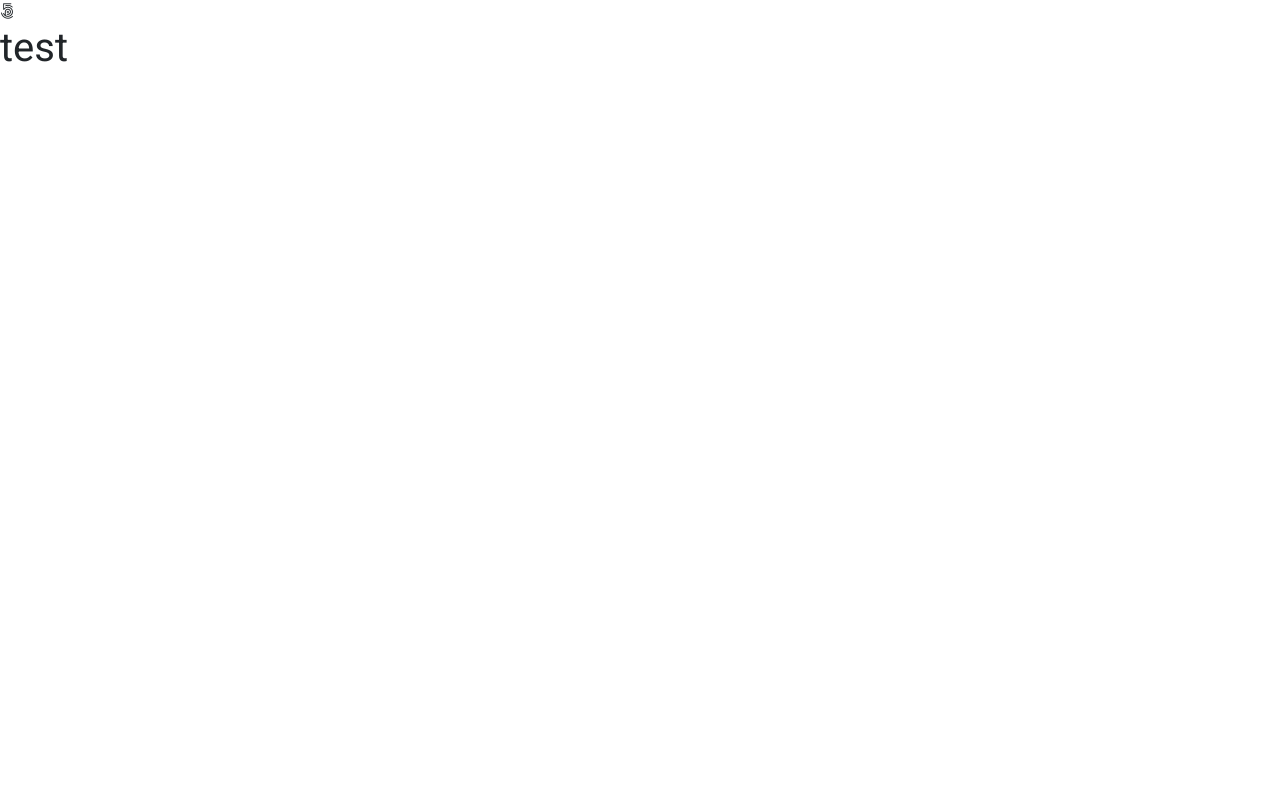
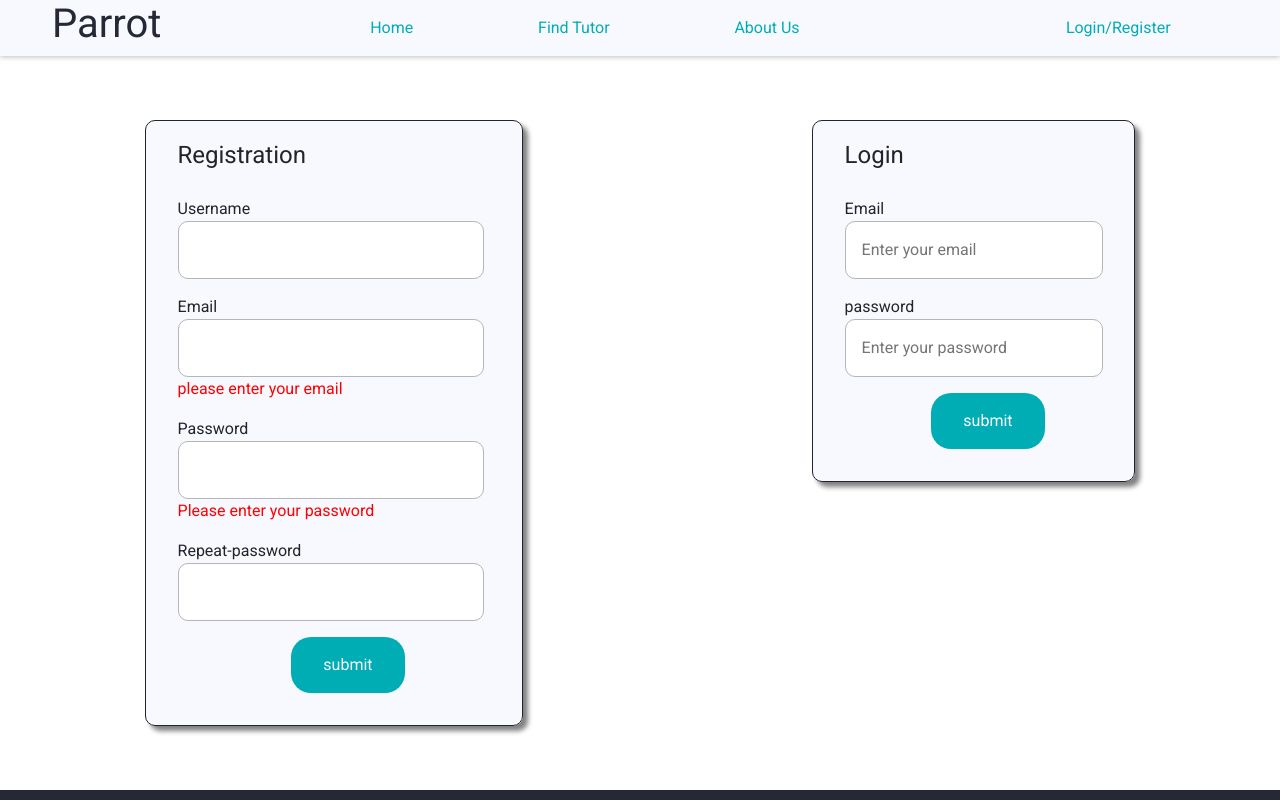
Before and after one commit to Project5ReactHooks/Parrot, a React (Create React App) app: page /login in a window 1280 px wide. Shown: the top 800 px of the page. Built offline with nearby package versions, Linux system fonts and the light colour scheme.

Commit message:
merge day 1 work

```diff
--- a/src/App.js
+++ b/src/App.js
@@ -1,13 +1,71 @@
-import React from 'react'
-import './style/App.css';
+import React from "react";
+import "./style/App.css";
+import { BrowserRouter, Routes, Route } from "react-router-dom";
+import ManageProfile from "./manageAccount/ManageProfile";
+import ManageReservations from "./manageAccount/ManageReservations";
+import LandingPage from "./pages/LandingPage";
+import OurNavBar from "./components/OurNavBar";
+
+import Registration from "./pages/Registration";
+import Booking from "./pages/Booking";
+import About from "./pages/About";
+import Account from "./manageAccount/Account";
+
+import { useState, createContext } from "react";
+import Footer from "./components/Footer";
+export const UserContext = createContext();
 
 function App() {
+  const [userSignupInformation, setUserSignupInformation] = useState({
+    username: "",
+    email: "",
+    password: "",
+    repeatPassword: "",
+    userimage: "",
+  });
+
+  const [userLoginInformation, setUserLoginInformation] = useState({
+    loginEmail: "",
+    loginPassword: "",
+  });
+
+  const [submitted, setSubmitted] = useState(false);
+  const [logged, setLogged] = useState(false);
   return (
-    <div className='appContainer'>
-      <i class="fab fa-500px"></i>
-      <h1>test</h1>
+    <div className="appContainer">
+      <BrowserRouter>
+        <UserContext.Provider
+          value={{
+            logged,
+            setLogged,
+            userLoginInformation,
+            setUserLoginInformation,
+            userSignupInformation,
+            setUserSignupInformation,
+            submitted,
+            setSubmitted,
+          }}
+        >
+          {/* <Registration /> */}
+          <OurNavBar />
+          <Routes>
+            <Route path="/" element={<LandingPage />} />
+            <Route path="/findtutor" element={<Booking />} />
+            <Route path="/about" element={<About />} />
+            <Route path="account" element={<Account />}>
+              <Route path="test" element={<ManageProfile />} />
+              <Route
+                path="ManageReservations"
+                element={<ManageReservations />}
+              />
+            </Route>
+            <Route path="/login" element={<Registration />} />
+          </Routes>
+          <Footer />
+        </UserContext.Provider>
+      </BrowserRouter>
     </div>
-  )
+  );
 }
 
-export default App
+export default App;
--- a/src/components/BookingCardInfo.js
+++ b/src/components/BookingCardInfo.js
@@ -1,89 +1,89 @@
-import React, { useState } from 'react';
-import BookingCard from './BookingCard';
-import '../style/Booking.css';
-
+import React, { useState } from "react";
+import BookingCard from "./BookingCard";
+import "../style/Booking.css";
 
 function BookingCardInfo() {
-    const [booking, setBooking] = useState(
-
-        [
+  const [booking, setBooking] = useState([
     {
       id: 1,
-                tutorImg: 'tutor1.jpg',
-                tutorName: 'Jane',
+      tutorImg: "tutor1.jpg",
+      tutorName: "Jane",
       tutorExp: 7,
-                tutorDes: 'Hello!my hobbies are drawing ,playing video games and I really love teaching :)',
-                tutorPrice: 50
+      tutorDes:
+        "Hello!my hobbies are drawing ,playing video games and I really love teaching :)",
+      tutorPrice: 50,
     },
     {
       id: 2,
-                tutorImg: 'tutor2.jpg',
-                tutorName: 'Brad',
+      tutorImg: "tutor2.jpg",
+      tutorName: "Brad",
       tutorExp: 8,
-                tutorDes: 'Hello!my hobbies are drawing ,playing video games and I really love teaching :)',
-                tutorPrice: 60
+      tutorDes:
+        "Hello!my hobbies are drawing ,playing video games and I really love teaching :)",
+      tutorPrice: 60,
     },
     {
       id: 3,
-                tutorImg: 'tutor7.jpg',
-                tutorName: 'Victoria',
+      tutorImg: "tutor7.jpg",
+      tutorName: "Victoria",
       tutorExp: 10,
-                tutorDes: 'Hello!my hobbies are drawing ,playing video games and I really love teaching :)',
-                tutorPrice: 50
+      tutorDes:
+        "Hello!my hobbies are drawing ,playing video games and I really love teaching :)",
+      tutorPrice: 50,
     },
     {
       id: 4,
-                tutorImg: 'tutor5.jpg',
-                tutorName: 'Sara',
+      tutorImg: "tutor5.jpg",
+      tutorName: "Sara",
       tutorExp: 3,
-                tutorDes: 'Hello!my hobbies are drawing ,playing video games and I really love teaching :)',
-                tutorPrice: 30
+      tutorDes:
+        "Hello!my hobbies are drawing ,playing video games and I really love teaching :)",
+      tutorPrice: 30,
     },
     {
       id: 5,
-                tutorImg: 'tutor6.jpg',
-                tutorName: 'Margret',
+      tutorImg: "tutor6.jpg",
+      tutorName: "Margret",
       tutorExp: 9,
-                tutorDes: 'Hello!my hobbies are drawing ,playing video games and I really love teaching :)',
-                tutorPrice: 70
+      tutorDes:
+        "Hello!my hobbies are drawing ,playing video games and I really love teaching :)",
+      tutorPrice: 70,
     },
     {
       id: 6,
-                tutorImg: 'tutor7.jpg',
-                tutorName: 'Victoria',
+      tutorImg: "tutor7.jpg",
+      tutorName: "Victoria",
       tutorExp: 10,
-                tutorDes: 'Hello!my hobbies are drawing ,playing video games and I really love teaching :)',
-                tutorPrice: 50
+      tutorDes:
+        "Hello!my hobbies are drawing ,playing video games and I really love teaching :)",
+      tutorPrice: 50,
     },
     {
       id: 7,
-                tutorImg: 'tutor2.jpg',
-                tutorName: 'Brad',
+      tutorImg: "tutor2.jpg",
+      tutorName: "Brad",
       tutorExp: 8,
-                tutorDes: 'Hello!my hobbies are drawing ,playing video games and I really love teaching :)',
-                tutorPrice: 60
+      tutorDes:
+        "Hello!my hobbies are drawing ,playing video games and I really love teaching :)",
+      tutorPrice: 60,
     },
     {
       id: 8,
-                tutorImg: 'tutor1.jpg',
-                tutorName: 'Jane',
+      tutorImg: "tutor1.jpg",
+      tutorName: "Jane",
       tutorExp: 7,
-                tutorDes: 'Hello!my hobbies are drawing ,playing video games and I really love teaching :)',
-                tutorPrice: 50
-            }
-
-        ]
+      tutorDes:
+        "Hello!my hobbies are drawing ,playing video games and I really love teaching :)",
+      tutorPrice: 50,
+    },
+  ]);
+  return (
+    <div className="container">
+      {booking.map((item) => {
+        return <BookingCard key={item.id} item={item} />;
+      })}
+    </div>
   );
-    return (
-        <div className='container'>
-            {console.log(booking)}
-            {
-                booking.map((item) => {
-                    return <BookingCard key={item.id} item={item} />
-                })
-            }
-        </div>
-    )
 }
 
 export default BookingCardInfo;
--- a/src/components/OurNavBar.js
+++ b/src/components/OurNavBar.js
@@ -1,5 +1,6 @@
 import React from "react";
-import '../style/OurNavBar.css'
+import "../style/OurNavBar.css";
+import { Link } from "react-router-dom";
 
 function OurNavBar() {
   return (
@@ -10,18 +11,18 @@ function OurNavBar() {
       <div className="pagesLinks">
         <ul>
           <li>
-            <a href="">Home</a>
+            <Link to="/">Home</Link>
           </li>
           <li>
-            <a href="">Find Tutor</a>
+            <Link to="/findtutor">Find Tutor</Link>
           </li>
           <li>
-            <a href="">About Us</a>
+            <Link to="/about">About Us</Link>
           </li>
         </ul>
         <ul>
           <li>
-            <a href="">Login/Register</a>
+            <Link to="/login">Login/Register</Link>
           </li>
         </ul>
       </div>
--- a/src/manageAccount/Account.jsx
+++ b/src/manageAccount/Account.jsx
@@ -1,24 +1,29 @@
 import React from "react";
 import ManageProfile from "./ManageProfile";
 import ManageReservations from "./ManageReservations";
-import { Routes, Route} from "react-router-dom";
+import { Routes, Route, Outlet } from "react-router-dom";
 import { Link } from "react-router-dom";
-import '../style/navAccount.css'
+import "../style/navAccount.css";
 
 const Account = () => {
   return (
     <section className="account">
       <h2 className="accountTitle">My Account</h2>
       <div className="navBarAccount">
-      <ul className="navAccount">
-      <li><Link to="/" className="linkAccount">Profile</Link></li>
-      <li><Link to="/ManageReservations" className="linkAccount">Reservations</Link></li>
-      </ul>
+        <ul className="navAccount">
+          <li>
+            <Link to="/account/test" className="linkAccount">
+              Profile
+            </Link>
+          </li>
+          <li>
+            <Link to="/account/ManageReservations" className="linkAccount">
+              Reservations
+            </Link>
+          </li>
+        </ul>
       </div>
-      <Routes>
-        <Route path="" element={<ManageProfile />} />
-        <Route path="/ManageReservations" element={<ManageReservations />} />
-      </Routes>
+      <Outlet />
     </section>
   );
 };
--- a/src/pages/LandingPage.js
+++ b/src/pages/LandingPage.js
@@ -1,20 +1,16 @@
 import React from 'react'
-import Footer from '../components/Footer'
 import HeroImage from '../components/HeroImage'
 import LandingContactUs from '../components/LandingContactUs'
 import LandingHowToStart from '../components/LandingHowToStart'
 import LandingImmersionSec from '../components/LandingImmersionSec'
-import OurNavBar from '../components/OurNavBar'
 
 function landingPage() {
     return (
         <div>
-            <OurNavBar/>
             <HeroImage/>
             <LandingImmersionSec/>
             <LandingHowToStart/>
             <LandingContactUs/>
-            <Footer/>
         </div>
     )
 }
```
Also changed, not shown: src/components/testapp.js (deleted, +0 -48 lines). Lines whose indentation alone changed are shown as unchanged.
